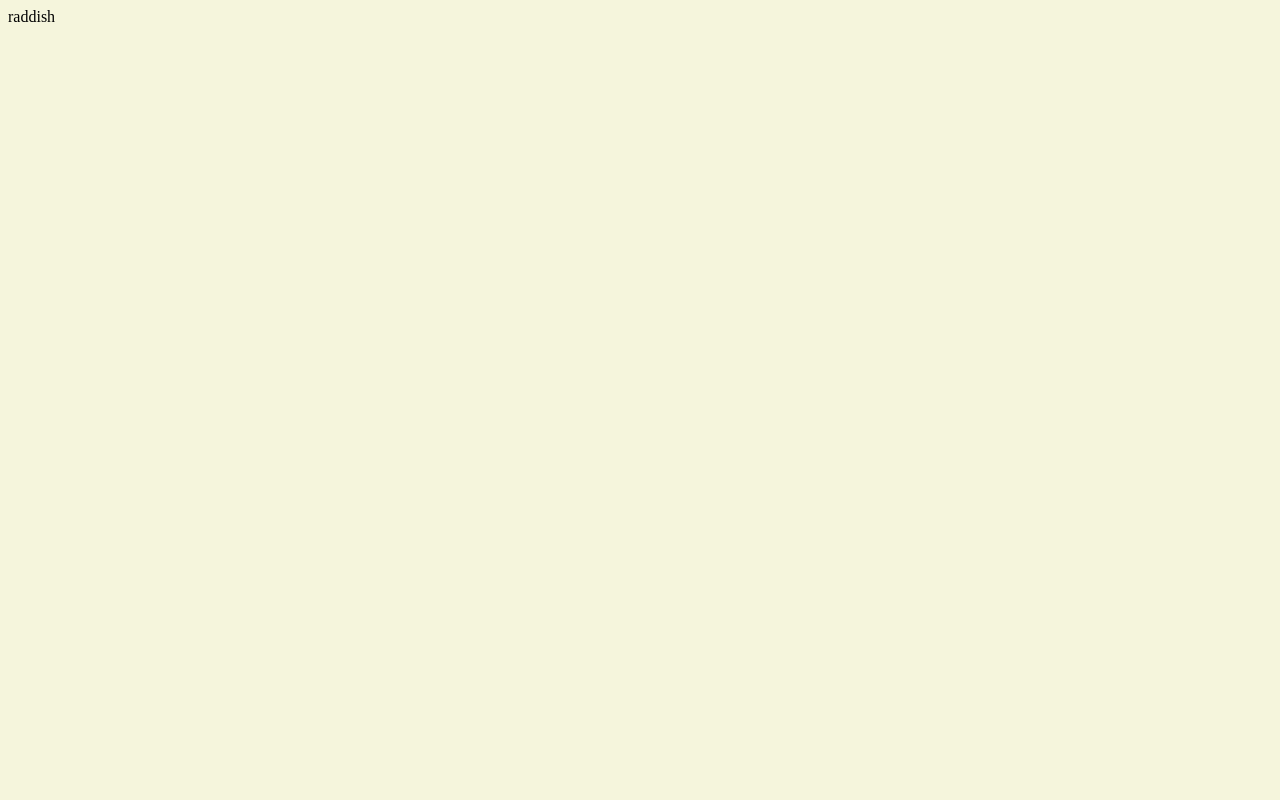
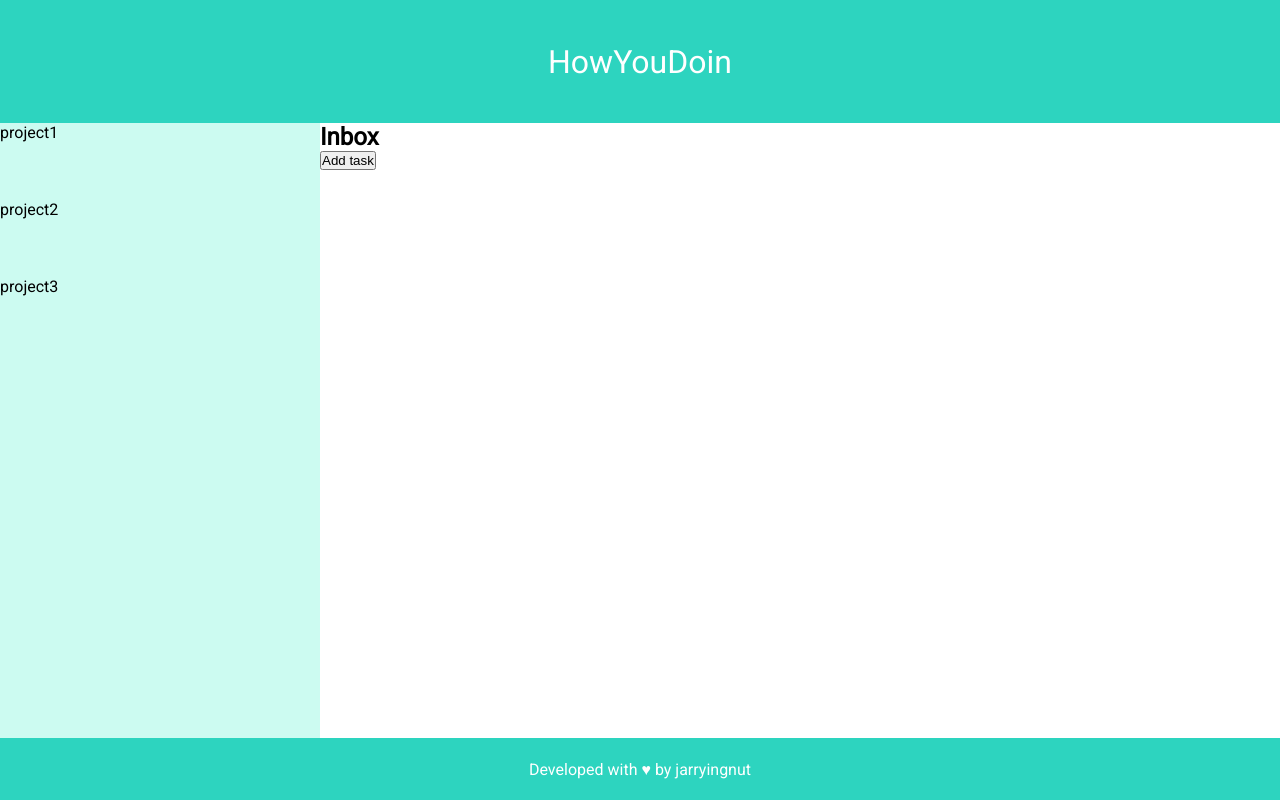
Before and after one commit to growindiedev/howyoudoin, a website built with webpack: page src/index.html in a window 1280 px wide. Built offline with nearby package versions, Linux system fonts and the light colour scheme.

Commit message:
add different modules to src

```diff
--- a/src/index.html
+++ b/src/index.html
@@ -5,10 +5,17 @@
   <meta name="viewport" content="width=device-width, initial-scale=1.0">
   <title>howYouDoin</title>
 </head>
-<body>
-  <div>
-    raddish
-  </div>
-
+<body class="container">
+  <div class="header">HowYouDoin</div>
+    <div class="sidebar">
+      <div class="item">project1</div>
+      <div class="item">project2</div>
+      <div class="item">project3</div>
+    </div>
+    <div class="main-view">
+      <h2>Inbox</h2>
+      <button class="add-task">Add task</button>
+    </div>
+    <div class="footer">Developed with ♥ by jarryingnut</div>
 </body>
 </html>
--- a/src/style.scss
+++ b/src/style.scss
@@ -1,10 +1,49 @@
-body {
-  background-color: beige;
-  // display: grid;
+@import url('https://fonts.googleapis.com/css2?family=Press+Start+2P&family=Roboto:wght@300;400&display=swap');
+
+* {
+  box-sizing: border-box;
+  margin: 0;
+  padding: 0;
 }
 
-.gucci {
-  width: 300px;
-  height: 300px;
-  border: 1px solid yellow;
+body {
+  display: grid;
+  grid-template-columns: 2fr 6fr;
+  grid-template-rows: 2fr 10fr 1fr;
+  height: 100vh;
+
+  font-family: Roboto, ariel;
+
+  * {
+    // border: 1px solid pink;
+   }
 }
+
+
+.header {
+  font-size: 2rem;
+  grid-column: 1 / -1;
+  display: flex;
+  align-items: center;
+  justify-content: center;
+  background-color: #2dd4bf;
+  color: white;
+}
+
+.sidebar {
+  display: grid;
+  grid-template-rows: repeat(8, 1fr);
+  overflow-y: scroll;
+  background-color: #ccfbf1;
+}
+
+
+
+.footer {
+  grid-column: 1/ -1;
+  display: flex;
+  align-items: center;
+  justify-content: center;
+  background-color: #2dd4bf;
+  color: white;
+}
```
Also changed, not shown: src/createProject.js (added), src/createTask.js (added), src/editProject.js (added), src/editTask.js (added), src/homeSection.js (added).
